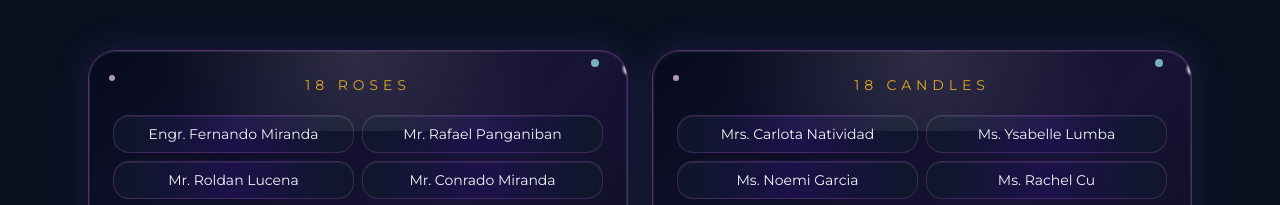
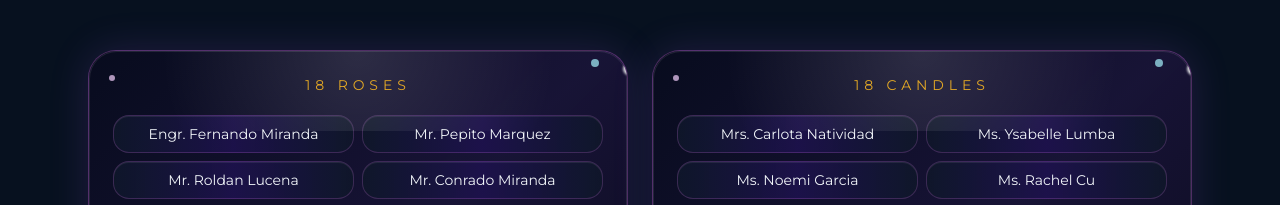
Before and after one commit to tinecdc/project, a React (Vite) app: page / in a window 1280 px wide. Shown: the part 1952-2157 px from the top of the page. Built offline with nearby package versions, Linux system fonts and the light colour scheme; no server answers; a web font is replaced by a local one.

Commit message:
Update Program.tsx

```diff
--- a/src/components/Program.tsx
+++ b/src/components/Program.tsx
@@ -6,7 +6,7 @@ const programs = [
     title: '18 Roses',
     people: [
       'Engr. Fernando Miranda',  'Mr. Roldan Lucena', 'Mr. Frederic Natividad', 'Mr. Reynante Cu','Mr. John Persian Cu','Mr. Benito Miranda', 'Mr. Paolo Garcia', 'Mr. Jam Dela Fuente', 'Mr. Carlos Labayno'
-      ,'Mr. Rafael Panganiban', 'Mr. Conrado Miranda', 'Mr. Jerriel Ochoco', 'Mr. Seung Hyun Kim', 'Mr. Giro Hinolan', 'Mr. Domingo Hernandez Jr.','Mr. Jared Reyes','Mr. Floyd Urrutia',  'Mr. Jorge Miranda',
+      ,'Mr. Pepito Marquez', 'Mr. Conrado Miranda', 'Mr. Jerriel Ochoco', 'Mr. Seung Hyun Kim', 'Mr. Giro Hinolan', 'Mr. Domingo Hernandez Jr.','Mr. Jared Reyes','Mr. Floyd Urrutia',  'Mr. Jorge Miranda',
     ],
   },
   {
```
